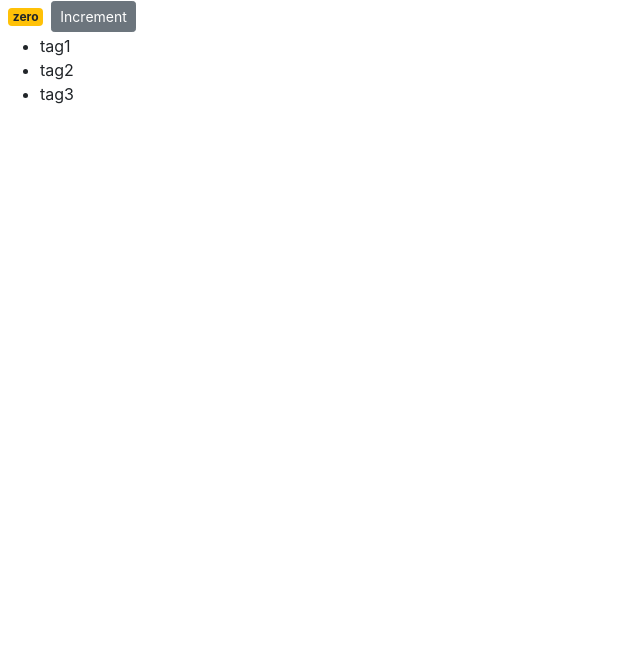
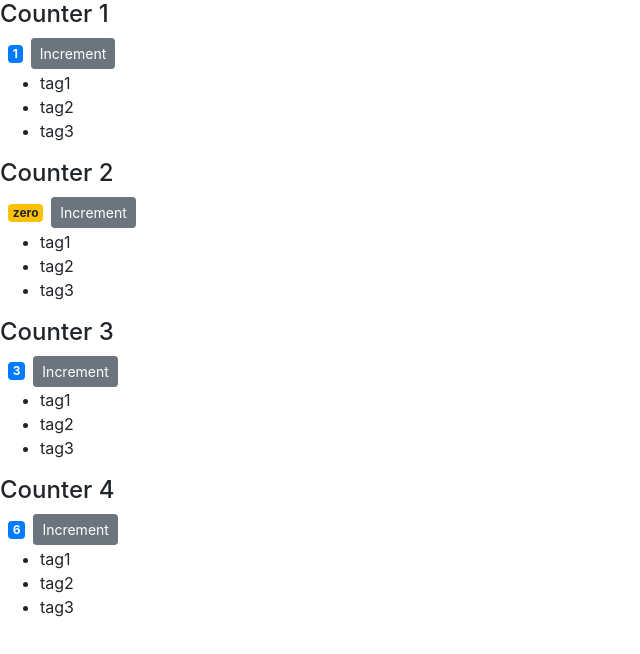
Before and after one commit to sken3s/react-shopping-cart, a React (Create React App) app: page / in a window 1280 px wide. Shown: the top 654 px of the page, without its empty margins (0-640 px from the left). Built offline with nearby package versions, Linux system fonts and the light colour scheme.

Commit message:
sync components

```diff
--- a/src/components/counter.jsx
+++ b/src/components/counter.jsx
@@ -2,7 +2,7 @@
 
 class Counter extends Component {
   state = {
-    count: 0,
+    value: this.props.value,
     tags: ["tag1", "tag2", "tag3"],
   };
 
@@ -18,16 +18,18 @@
     );
   }
 
-  handleIncrement = () => {
-    this.setState({ count: this.state.count + 1 });
+  handleIncrement = (product) => {
+    console.log(product);
+    this.setState({ value: this.state.value + 1 });
   };
 
   render() {
     return (
       <div>
+        <h4>Counter {this.props.id}</h4>
         <span className={this.getBadgeClasses()}>{this.formatCount()}</span>
         <button
-          onClick={this.handleIncrement}
+          onClick={() => this.handleIncrement({ id: 1 })}
           className="btn btn-secondary btn-sm"
         >
           Increment
@@ -41,12 +43,12 @@
 
   getBadgeClasses() {
     let classes = "badge m-2 badge-";
-    classes += this.state.count === 0 ? "warning" : "primary";
+    classes += this.state.value === 0 ? "warning" : "primary";
     return classes;
   }
 
   formatCount() {
-    const { count } = this.state;
+    const { value: count } = this.state;
     return count === 0 ? "zero" : count;
   }
 }
--- /dev/null
+++ b/src/components/counters.jsx
@@ -0,0 +1,24 @@
+import React, { Component } from "react";
+import Counter from "./counter";
+
+class Counters extends Component {
+  state = {
+    counters: [
+      { id: 1, value: 1 },
+      { id: 2, value: 0 },
+      { id: 3, value: 3 },
+      { id: 4, value: 6 },
+    ],
+  };
+  render() {
+    return (
+      <div>
+        {this.state.counters.map((counter) => (
+          <Counter key={counter.id} value={counter.value} id={counter.id} />
+        ))}
+      </div>
+    );
+  }
+}
+
+export default Counters;
--- a/src/index.js
+++ b/src/index.js
@@ -1,16 +1,16 @@
-import React from 'react';
-import ReactDOM from 'react-dom';
-import './index.css';
-import App from './App';
-import reportWebVitals from './reportWebVitals';
-import 'bootstrap/dist/css/bootstrap.css';
-import Counter from './components/counter';
+import React from "react";
+import ReactDOM from "react-dom";
+import "./index.css";
+import App from "./App";
+import reportWebVitals from "./reportWebVitals";
+import "bootstrap/dist/css/bootstrap.css";
+import Counters from "./components/counters";
 
 ReactDOM.render(
   <React.StrictMode>
-    <Counter />
+    <Counters />
   </React.StrictMode>,
-  document.getElementById('root')
+  document.getElementById("root")
 );
 
 // If you want to start measuring performance in your app, pass a function
```
